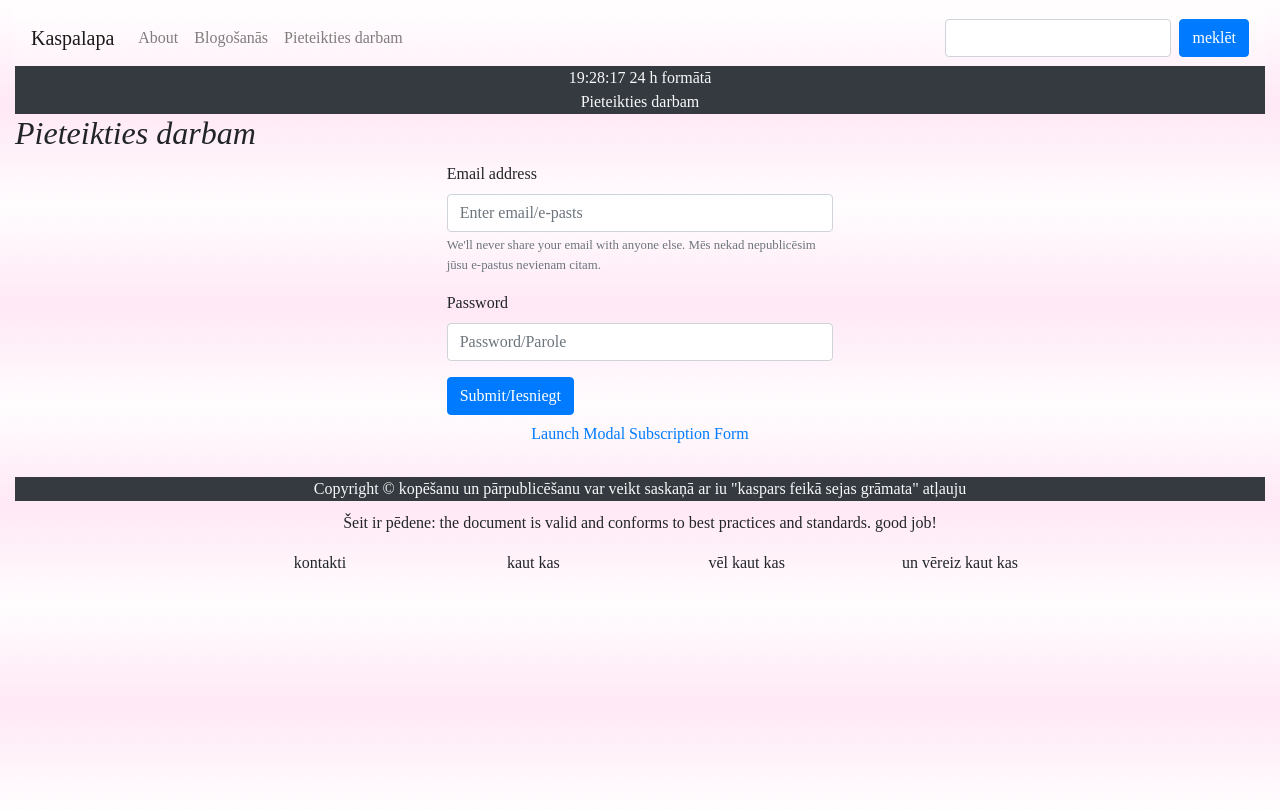
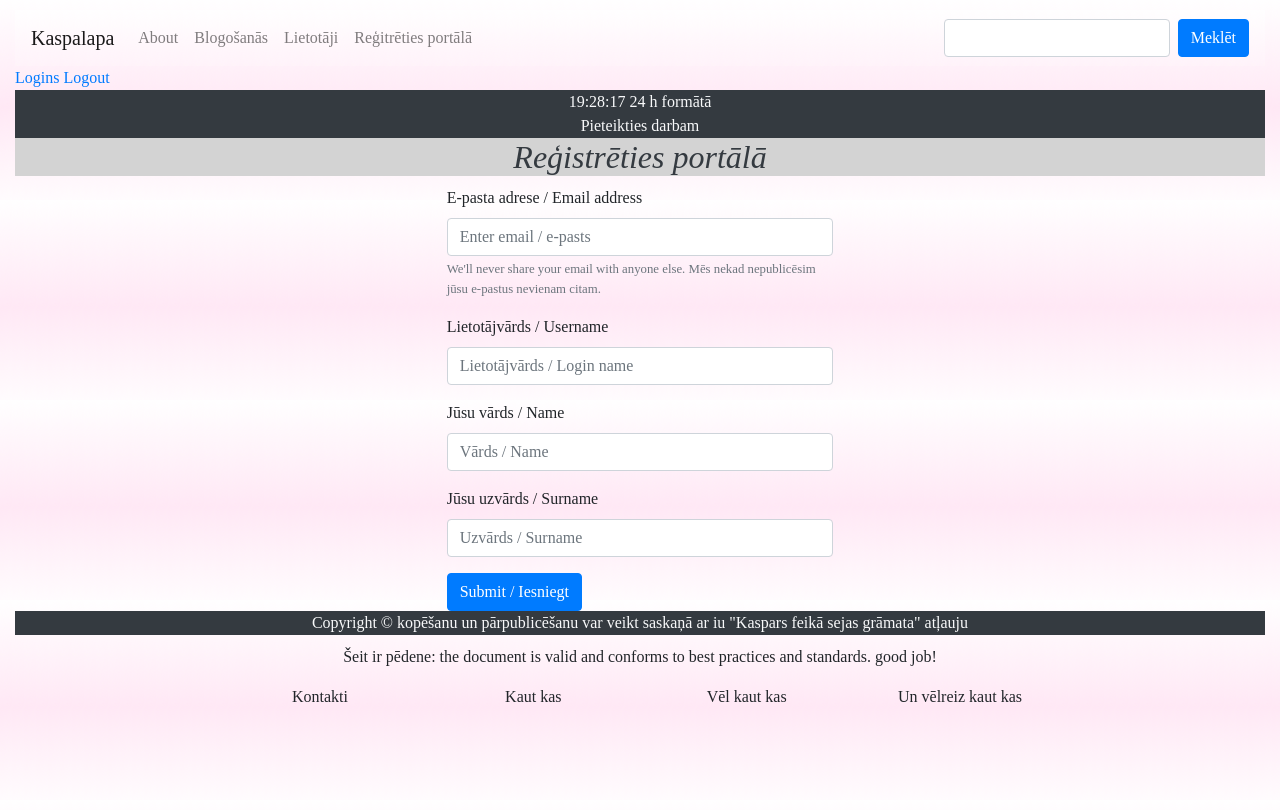
Before and after one commit to KasparsPauks/pylapa, a Flask app: page /login in a window 1280 px wide. Run offline with Flask 2, Linux system fonts and the light colour scheme; some libraries are stand-ins or nearby versions.

Commit message:
Iebāzu sesijas

```diff
--- a/main.py
+++ b/main.py
@@ -1,27 +1,55 @@
+# -*- coding: utf-8 -*-
 # Lai apstrādātu ziņojumus izmantos masīvus
 from collections import namedtuple
 import datetime, time
 from flask import Flask, render_template, request, url_for, redirect,\
-    make_response
-# from wtforms import StringField, PasswordField, validators, Form, BooleanField
-# from wtforms.validators import InputRequired, Email
+    make_response, flash
+from flask import session
 
 
+
+
+
+
+
+from tinydb import TinyDB, Query
+# No jaunizveidotā modeļa importējam jauno lietotāja klasi
+from models import User
+from models import LoginForm
+from config import Config  # Vieta konfigurācijām
 app = Flask(__name__)
 
 
-Message = namedtuple('Message', 'message_name, message_email, message_text, message_time,'
-                                'message_time_stamp, message_ErrorMessage')
-messages = []
-
-
-@app.route("/")
-def index():
-    response = make_response(render_template("index.html"))
-    return response
+app.config.from_object(Config)
 
 
 
+
+Message = namedtuple('Message', 'message_name, message_email, message_text, message_time,'
+                                'message_time_stamp, message_error')
+messages = []
+
+# Flask WFT autorizēšanās metode, kas prasa definēt slepeno atslēgu
+@app.route('/logins', methods=["GET", "POST"])
+def logins():
+    # session.clear()
+    form = LoginForm()
+
+
+
+    if form.validate_on_submit():
+        flash('Login requested for user {}, remember_me={}'.format(
+            form.username.data, form.remember_me.data))
+
+        return render_template('index.html')
+    return render_template('logins.html', title='Sign In', form=form)
+
+
+@app.route("/", methods=["GET", "POST"])
+def index():
+    # loginname = request.cookies.get("loginname")
+    # userdata = User.fetch_one(query=["name", "==", loginname])
+    return render_template("index.html")
 
 
 @app.route("/about", methods=["GET", "POST"])
@@ -37,19 +65,19 @@ def add_message():
         return render_template("about.html", name=message_k)
     elif request.method == "POST":
         message_name = request.form["message_name"]
-        message_ErrorMessage = ''
+        message_error = ''
         if message_name == '':
-            message_ErrorMessage = 'Jāaizpilda lauki'
+            message_error = 'Jāaizpilda lauki'
         message_email = request.form["message_email"]
         if message_email == '':
-            message_ErrorMessage = 'Jāaizpilda lauki'
+            message_error = 'Jāaizpilda lauki'
         message_text = request.form["message_text"]
         if message_text == '':
-            message_ErrorMessage = 'Jāaizpilda lauki'
+            message_error = 'Jāaizpilda lauki'
         message_time = datetime.datetime.now().strftime("%Y-%m-%d %H:%M:%S")
         message_time_stamp = int(time.time())
         messages.append(Message(message_name, message_email, message_text, message_time,
-                                message_time_stamp, message_ErrorMessage))
+                                message_time_stamp, message_error))
         response = make_response(redirect(url_for('about')))
         response.set_cookie("message_k", message_name, max_age=60*10)
         return response
@@ -58,8 +86,8 @@ def add_message():
 @app.route("/posts", methods=['GET', 'POST'])
 def posts():
     """
-    Skolas mājas darba šablons
-    :return:
+    Funkcija, kas skatā pievieno klāt lietotāja atstāto ziņu.
+    :return: response #  ir atsaucīga lapas daļa, kurai tiek nodoti mainīgie contact_name un uzstādītas "kūkas"
     """
     if request.method == "GET":
         user_name = request.cookies.get("user_name")
@@ -71,15 +99,82 @@ def posts():
         user_name = request.cookies.get("user_name")
         response = make_response(render_template("success.html"))
         response.set_cookie("user_name", contact_name)
+        flash('Your post is now live!')
 
         return response
+
+
+@app.route("/loginform", methods=['POST'])
+def loginform():
+    # Iegūstam datus no reģistrācijas fomas
+    email = request.form.get("InputEmail_login").lower()
+    username = request.form.get("InputUserName_login").lower()
+    # if username != '':
+    #     session['username'] = request.form.get("InputUserName_login").lower()
+    name = request.form.get("InputName_login").title()
+    surname = request.form.get("InputSurName_login").title()
+    date_created = datetime.datetime.now().strftime("%d.%m.%Y | %H:%M:%S")
+    date_created_by_unix = int(time.time())
+    # Tiek izveidots objekts user, kurš satur sevī mainīgos lietotājvārdu un paroli
+    # Saglabā lietotāju datubāzē
+    user = User(name=name, email=email, user_name=username, date_created=date_created,
+                date_created_by_unix=date_created_by_unix, surname=surname, user_rights=None)
+    user.create()
+    response = make_response(redirect(url_for("login")))
+    response.set_cookie("loginname", username)
+    return response
+
+
+@app.route("/userlist")
+def userlist():
+    loginname = request.cookies.get("loginname")
+    if loginname == 'trakaisaziskaspars':
+        userdata = User.fetch_one(query=["name", "==", loginname])
+        totalList = User.fetch()
+        return render_template("userlist.html", loginname=loginname, userdata=userdata, totalList=totalList)
+    return render_template('index.html')
+
+
+@app.route("/userlist2")
+def userlist2():
+
+
+    totalList = User.fetch()
+    for users in totalList:
+        print(users.name)
+        print(users.email)
+        print(users.surname)
+        print(users.user_name)
+        print(users.date_created)
+        print(str(users.date_created_by_unix))
+
+
+
+    return render_template("userlist.html")
+
 
 @app.route("/login")
 def login():
     response = make_response(render_template("login.html"))
     return response
 
+
+@app.route('/logout')
+def logout():
+    # remove the username from the session if its there
+    session.pop('username', None)
+    session.clear()
+    response = make_response(render_template("index.html"))
+
+    response.set_cookie('loginname', '', expires=0)
+    return response
+
+
+# @app.route('/set/')
+# def set():
+#     session['key'] = 'value'
+#     return 'ok'
 # Va fails tiek izpildīts pa tiešo vai kāda cita faila ...
 if __name__ == "__main__":
-    app.run()  # Palaiž vebservera ...
-    # app.run(debug=True) # Palaiž vebservera ...
+    app.run()  # Palaiž webservera ...
+    # app.run(debug=True)  # Palaiž vebservera ...
--- a/requirements.txt
+++ b/requirements.txt
@@ -8,3 +8,5 @@ tinydb==3.12.2
 tinydb-serialization==1.0.4
 Werkzeug==0.14.1
 pymongo==3.7.2
+flask-wtf
+Flask-Session=0.3.1
--- a/static/ownScripts/scripts.js
+++ b/static/ownScripts/scripts.js
@@ -23,3 +23,11 @@ function fixedTime(){
     var dt = new Date();
 document.getElementById("fixedTime").innerHTML = dt.toLocaleString();
 }
+function palielinat(){
+           var a = 1
+           a=a+1
+//           document.getElementById("palielinat") = a;
+           console.log(a)
+
+
+}
--- a/static/style/style.css
+++ b/static/style/style.css
@@ -2,6 +2,7 @@
   font-family:  serif;
 }
 *{
+    padding:0;
     margin: 0;
 	box-sizing: border-box;
 }
@@ -10,6 +11,9 @@ html,body{
     padding:0;
     height:100%; /* needed for container min-height */
 
+}
+.lightgrey{
+background-color: #D3D3D3;
 }
 .textRight{
     text-align : right;
--- a/templates/about.html
+++ b/templates/about.html
@@ -179,7 +179,7 @@
         {{ message.message_time_stamp}} &nbsp; Datubāzes formāts/unix laiks
         </div>
 <p class=" message " id="ErrorMessage">{{
-    message.message_ErrorMessage
+    message.message_error
     }}</p>
     </div>
 {% endfor %} <!--for message in messages-->
--- a/templates/base.html
+++ b/templates/base.html
@@ -38,6 +38,7 @@
 <body class="contentbackground">
   <div class="container-fluid ">
     <!-- Navigācija  Navigation -->
+
     <div class="row">
           <div class="col-md-12">
             <nav class="navbar navbar-expand-lg navbar-light bg-light contentbackground">
@@ -57,19 +58,26 @@
                   <a class="nav-link" href="{{ url_for('posts') }}">Blogošanās</a>
                 </li>
                 <li class="nav-item">
-                  <a class="nav-link" href="{{ url_for('login') }}">Pieteikties darbam</a>
+                <li class="nav-item">
+                  <a class="nav-link" href="{{ url_for('userlist') }}">Lietotāji</a>
+                </li>
+                <li class="nav-item">
+                  <a class="nav-link" href="{{ url_for('login') }}">Reģitrēties portālā</a>
                 </li>
               </ul>
               <form class="navbar-nav ml-md-auto form-inline">
                 <input class="form-control mr-sm-2" type="text" />
                 <button class="btn btn-primary my-2 my-sm-0" type="submit">
-                  meklēt
+                  Meklēt
                 </button>
               </form>
             </div>
           </nav>
         </div>
       </div>
+<a href="{{ url_for('logins') }}">Logins</a>
+    <a href="{{ url_for('logout') }}">Logout</a>
+
 
   <!--virsakstu zona-->
   <div class="roow">
@@ -93,7 +101,7 @@
 
 <div class="col-md-12 text-center text-light bg-dark">
   <span >Copyright  <span> &copy;</span> kopēšanu un pārpublicēšanu
-var veikt saskaņā ar iu "kaspars feikā sejas grāmata" atļauju</span>
+var veikt saskaņā ar iu "Kaspars feikā sejas grāmata" atļauju</span>
 </div>
 
 <div class="row">
@@ -104,16 +112,16 @@ var veikt saskaņā ar iu "kaspars feikā sejas grāmata" atļauju</span>
     </p>
     <div class="row">
       <div class="col-md-3">
-        kontakti
+        Kontakti
       </div>
       <div class="col-md-3">
-        kaut kas
+        Kaut kas
       </div>
       <div class="col-md-3">
-        vēl kaut kas
+        Vēl kaut kas
       </div>
       <div class="col-md-3">
-        un vēreiz kaut kas
+        Un vēlreiz kaut kas
       </div>
     </div>
   </div>
--- a/templates/login.html
+++ b/templates/login.html
@@ -9,70 +9,55 @@ Pieteikties darbam
 {% endblock content_title %}
 <!--Lapas saturs-->
 {% block content_main %}
+<!--Nemodālais veids pieteikties darbam-->
+<div class=" col-md-12 text-dark text-center lightgrey ">
         <h2 >
-        Pieteikties darbam
+                Reģistrēties portālā
         </h2>
+</div>
 
 <div class="row col-md-4 offset-md-4">
-<form action="/login" method="post">
+    <form action="/loginform" method="POST">
       <div class="form-group">
         <label for="InputEmail_login">
-        Email address
+            E-pasta adrese / Email address
         </label>
-    <input type="email" class="form-control" id="InputEmail_login" aria-describedby="emailHelp" placeholder="Enter email
-/e-pasts">
+        <input type="email" class="form-control" id="InputEmail_login" name="InputEmail_login" aria-describedby="emailHelp"
+               placeholder="Enter email / e-pasts">
         <small id="emailHelp" class="form-text text-muted">
             We'll never share your email with anyone else.
             Mēs nekad nepublicēsim jūsu e-pastus nevienam citam.
         </small>
       </div>
       <div class="form-group">
-    <label for="InputPassword_login">
-        Password
+        <label for="InputUserName_login">
+            Lietotājvārds / Username
         </label>
-    <input type="password" class="form-control" id="InputPassword_login" placeholder="Password/Parole">
+        <input type="text" class="form-control" id="InputUserName_login" name="InputUserName_login"
+               placeholder="Lietotājvārds / Login name">
+      </div>
+      <div class="form-group">
+        <label for="InputName_login">
+            Jūsu vārds / Name
+        </label>
+        <input type="text" class="form-control" id="InputName_login" name="InputName_login"
+               placeholder="Vārds / Name">
+      </div>
+      <div class="form-group">
+        <label for="InputSurName_login">
+            Jūsu uzvārds / Surname
+        </label>
+        <input type="text" class="form-control" id="InputSurName_login" name="InputSurName_login"
+               placeholder="Uzvārds / Surname">
       </div>
       <button type="submit" class="btn btn-primary">
-      Submit/Iesniegt
+          Submit / Iesniegt
       </button>
     </form>
 </div>
-<div class="modal fade" id="modalSubscriptionForm" tabindex="-1" role="dialog" aria-labelledby="myModalLabel"
-  aria-hidden="true">
-  <div class="modal-dialog" role="document">
-    <div class="modal-content">
-      <div class="modal-header text-center">
-        <h4 class="modal-title w-100 font-weight-bold">Subscribe</h4>
-        <button type="button" class="close" data-dismiss="modal" aria-label="Close">
-          <span aria-hidden="true">&times;</span>
-        </button>
-      </div>
-      <div class="modal-body mx-3">
-        <div class="md-form mb-5">
-          <i class="fas fa-user prefix grey-text"></i>
-          <input type="text" id="form3" class="form-control validate">
-          <label data-error="wrong" data-success="right" for="form3">Your name</label>
-        </div>
 
-        <div class="md-form mb-4">
-          <i class="fas fa-envelope prefix grey-text"></i>
-          <input type="email" id="form2" class="form-control validate">
-          <label data-error="wrong" data-success="right" for="form2">Your email</label>
-        </div>
+{% endblock content_main %}
 
-      </div>
-      <div class="modal-footer d-flex justify-content-center">
-        <button class="btn btn-indigo">Send <i class="fas fa-paper-plane-o ml-1"></i></button>
-      </div>
-    </div>
-  </div>
-</div>
-
-<div class="text-center">
-  <a href="" class="btn btn-default btn-rounded mb-4" data-toggle="modal" data-target="#modalSubscriptionForm">Launch
-    Modal Subscription Form</a>
-</div>
-{% endblock content_main %}
 <!--Pēdenes daļa-->
 {% block content_footer %}
 
```
Also changed, not shown: config.py (added, +10 -0 lines), models.py (+21 -1 lines), templates/index.html (+33 -1 lines), templates/logins.html (added, +44 -0 lines), templates/userlist.html (added, +57 -0 lines). Lines whose indentation alone changed are shown as unchanged.
